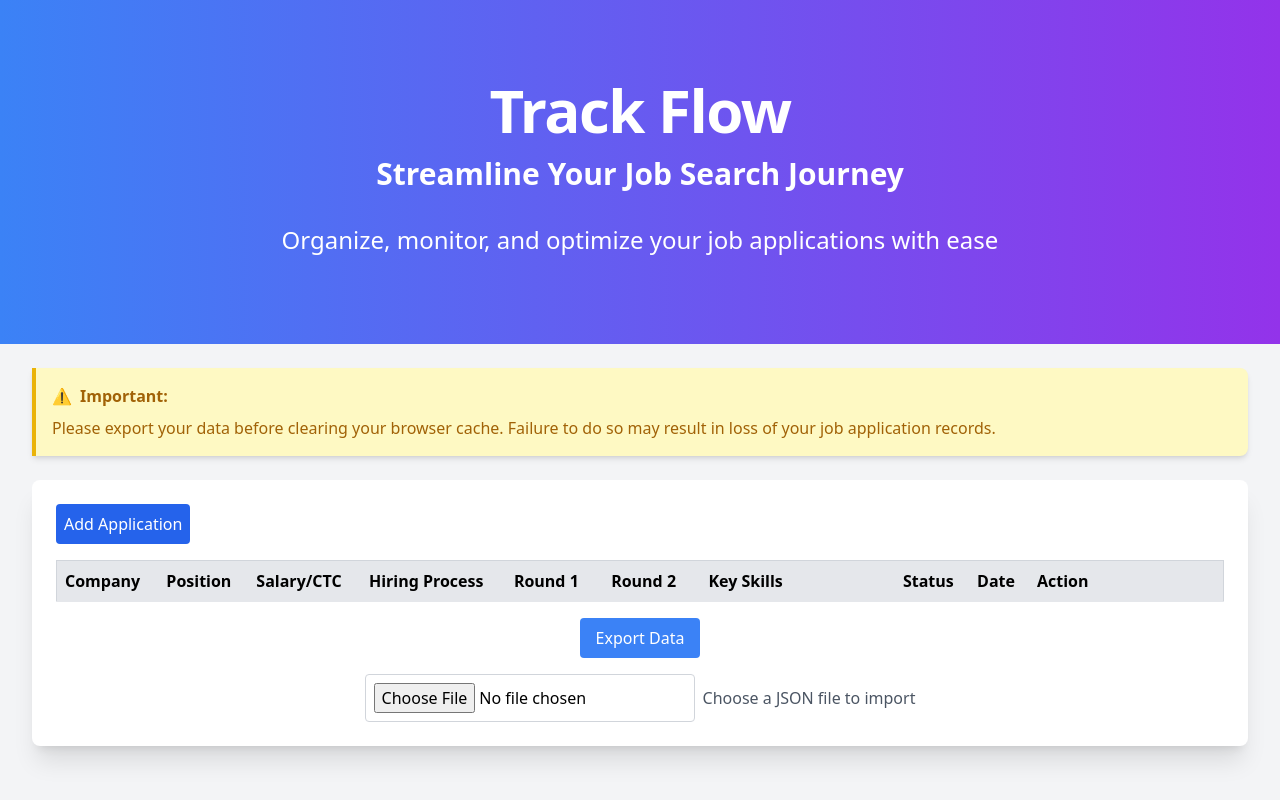
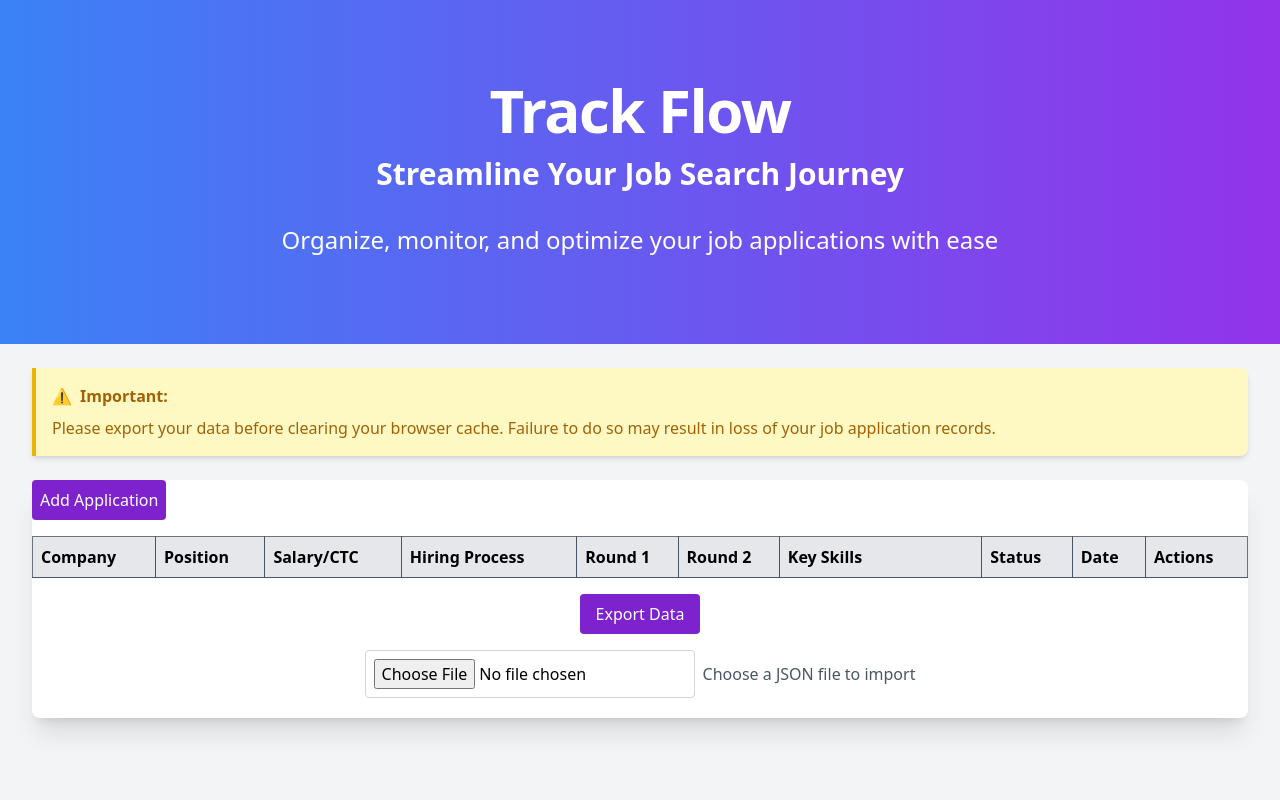
Before and after one commit to vivekanand-vr/trackFlow, a React (Vite) app in the folder trackFlow/: page / in a window 1280 px wide. Built offline with nearby package versions, Linux system fonts and the light colour scheme.

Commit message:
Style: Refine table borders, dynamic status colors & imporve UI

```diff
--- a/trackFlow/src/App.jsx
+++ b/trackFlow/src/App.jsx
@@ -74,13 +74,13 @@ function App() {
       <HeroSection />
       <div className="mx-auto py-6 sm:px-6 lg:px-8">
         <WarningNote />
-        <div className="bg-white shadow-xl rounded-lg p-6">
+        <div className="bg-white shadow-xl rounded-lg">
           <button
             onClick={() => {
               setShowForm(!showForm);
               if (!showForm) setSelectedJob(null);
             }}
-            className="mb-4 p-2 bg-blue-600 text-white rounded hover:bg-blue-700 transition duration-300"
+            className="mb-4 p-2 bg-purple-700 text-white rounded hover:bg-gray-700 transition duration-300"
           >
             {showForm ? 'Cancel' : 'Add Application'}
           </button>
--- a/trackFlow/src/components/ExportImportData.jsx
+++ b/trackFlow/src/components/ExportImportData.jsx
@@ -26,11 +26,11 @@ function ExportImportData({ jobs, setJobs }) {
     <div className="flex flex-col items-center mt-4 space-y-4">
       <button
         onClick={exportData}
-        className="bg-blue-500 text-white rounded px-4 py-2 hover:bg-blue-600 transition duration-300"
+        className="bg-purple-700 text-white rounded hover:bg-gray-700 px-4 py-2 transition duration-300"
       >
         Export Data
       </button>
-      <div className="flex items-center space-x-2">
+      <div className="flex items-center space-x-2 pb-5">
         <input
           type="file"
           onChange={importData}
--- a/trackFlow/src/components/JobList.jsx
+++ b/trackFlow/src/components/JobList.jsx
@@ -3,47 +3,58 @@ import React from 'react';
 const JobList = ({ jobs, onDelete, onUpdate }) => {
   return (
     <div className="overflow-x-auto">
-      <table className="min-w-full bg-white border border-gray-300">
+      <table className="min-w-full bg-white border border-gray-500">
         <thead>
           <tr className="bg-gray-200">
-            <th className="border-b p-2 w-1/7 text-left">Company</th>
-            <th className="border-b p-2 w-1/7 text-left">Position</th>
-            <th className="border-b p-2 w-1/10 text-left">Salary/CTC</th>
-            <th className="border-b p-2 w-1/8 text-left">Hiring Process</th>
-            <th className="border-b p-2 w-1/12 text-left">Round 1</th>
-            <th className="border-b p-2 w-1/12 text-left">Round 2</th>
-            <th className="border-b p-2 w-1/6 text-left">Key Skills</th>
-            <th className="border-b p-2 w-1/8 text-left">Status</th>
-            <th className="border-b p-2 w-1/8 text-left">Date</th>
-            <th className="border-b p-2 w-1/6 text-left">Action</th>
+            <th className="border-b border-r border-slate-600 p-2 w-1/7 text-left">Company</th>
+            <th className="border-b border-r border-slate-600 p-2 w-1/7 text-left">Position</th>
+            <th className="border-b border-r border-slate-600 p-2 w-1/10 text-left">Salary/CTC</th>
+            <th className="border-b border-r border-slate-600 p-2 w-1/8 text-left">Hiring Process</th>
+            <th className="border-b border-r border-slate-600 p-2 w-1/12 text-left">Round 1</th>
+            <th className="border-b border-r border-slate-600 p-2 w-1/12 text-left">Round 2</th>
+            <th className="border-b border-r border-slate-600 p-2 w-1/6 text-left">Key Skills</th>
+            <th className="border-b border-r border-slate-600 p-2 w-1/8 text-left">Status</th>
+            <th className="border-b border-r border-slate-600 p-2 w-1/8 text-left">Date</th>
+            <th className="border-b border-slate-600 p-2 w-1/8 text-left">Actions</th>
           </tr>
         </thead>
         <tbody>
-          {jobs.map((job) => (
-            <tr key={job.id} className="hover:bg-gray-100">
-              <td className="border-b p-2 text-left">{job.company}</td>
-              <td className="border-b p-2 text-left">{job.position}</td>
-              <td className="border-b p-2 text-left">{job.salary} LPA</td>
-              <td className="border-b p-2 text-left">{job.hiringProcess}</td>
-              <td className="border-b p-2 text-left">{job.round1}</td>
-              <td className="border-b p-2 text-left">{job.round2}</td>
-              <td className="border-b p-2 text-left">
+          {jobs.map((job, index) => (
+            <tr key={job.id} className="hover:bg-gray-100 last:border-b border-gray-500">
+              <td className="border-t border-r border-neutral-300 p-2 text-left">{job.company}</td>
+              <td className="border-t border-r border-neutral-300 p-2 text-left">{job.position}</td>
+              <td className="border-t border-r border-neutral-300 p-2 text-left">{job.salary} LPA</td>
+              <td className="border-t border-r border-neutral-300 p-2 text-left">{job.hiringProcess}</td>
+              <td className="border-t border-r border-neutral-300 p-2 text-left">{job.round1}</td>
+              <td className="border-t border-r border-neutral-300 p-2 text-left">{job.round2}</td>
+              <td className="border-t border-r border-neutral-300 p-2 text-left">
                 <div className="flex flex-wrap gap-2 max-w-xs">
                   {job.keySkills.map((skill) => (
-                    <span
-                      key={skill}
-                      className="px-2 py-1 bg-gray-200 rounded-full text-sm whitespace-nowrap"
-                    >
+                    <span key={skill} className="px-2 py-1 bg-teal-100 rounded-xl text-sm whitespace-nowrap">
                       {skill}
                     </span>
                   ))}
                 </div>
               </td>
-              <td className="border-b p-2 text-left">{job.status}</td>
-              <td className="border-b p-2 text-left">{job.date}</td>
-              <td className="border-b p-2">
-                <button onClick={() => onUpdate(job)} className="text-blue-500">Update</button>
-                <button onClick={() => onDelete(job.id)} className="ml-2 text-red-500">Delete</button>
+              <td
+                className={`font-semibold border-t border-r border-neutral-300 p-2 text-left ${
+                  job.status === "Applied"
+                    ? "bg-blue-200"
+                    : job.status === "Interviewing"
+                    ? "bg-yellow-200"
+                    : job.status === "Offered"
+                    ? "bg-green-200"
+                    : job.status === "Rejected"
+                    ? "bg-red-200"
+                    : ""
+                }`}
+              >
+                {job.status}
+              </td>
+              <td className="border-t border-r border-neutral-300 p-2 text-left">{job.date}</td>
+              <td className="border-t border-neutral-300 p-2">
+                <button onClick={() => onUpdate(job)} className="text-blue-500 font-semibold">Update</button>
+                <button onClick={() => onDelete(job.id)} className="ml-3 text-red-500 font-semibold">Delete</button>
               </td>
             </tr>
           ))}
```
